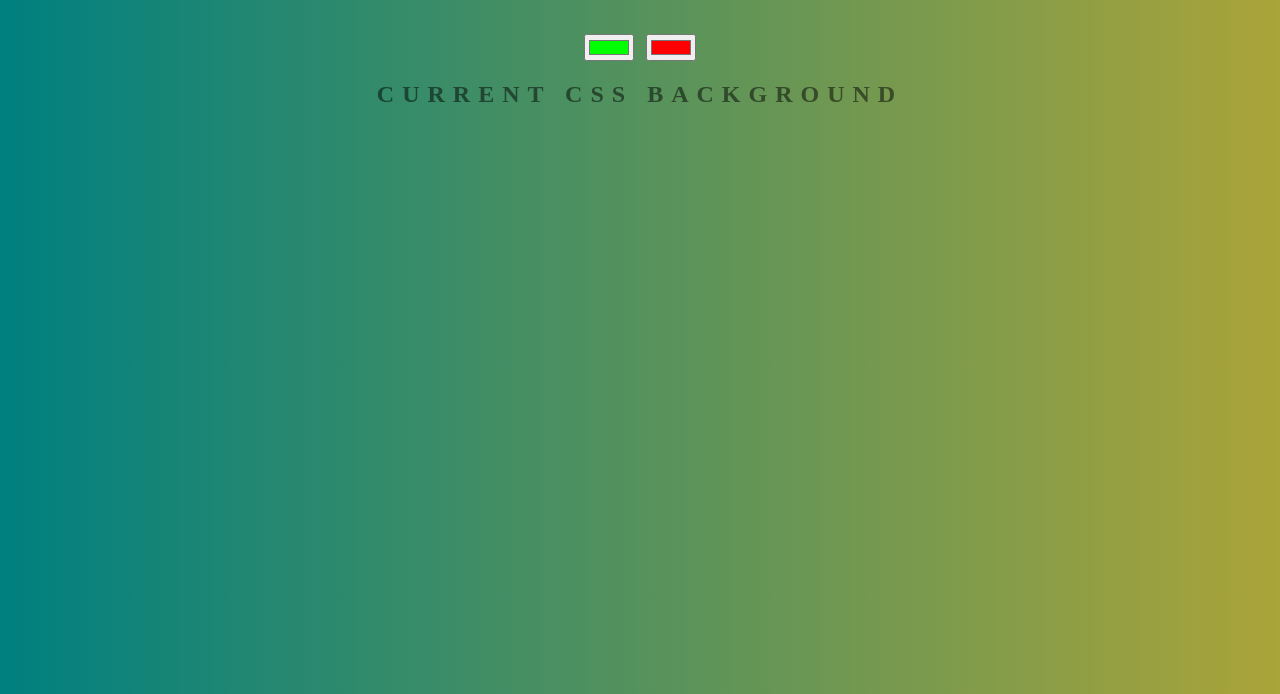
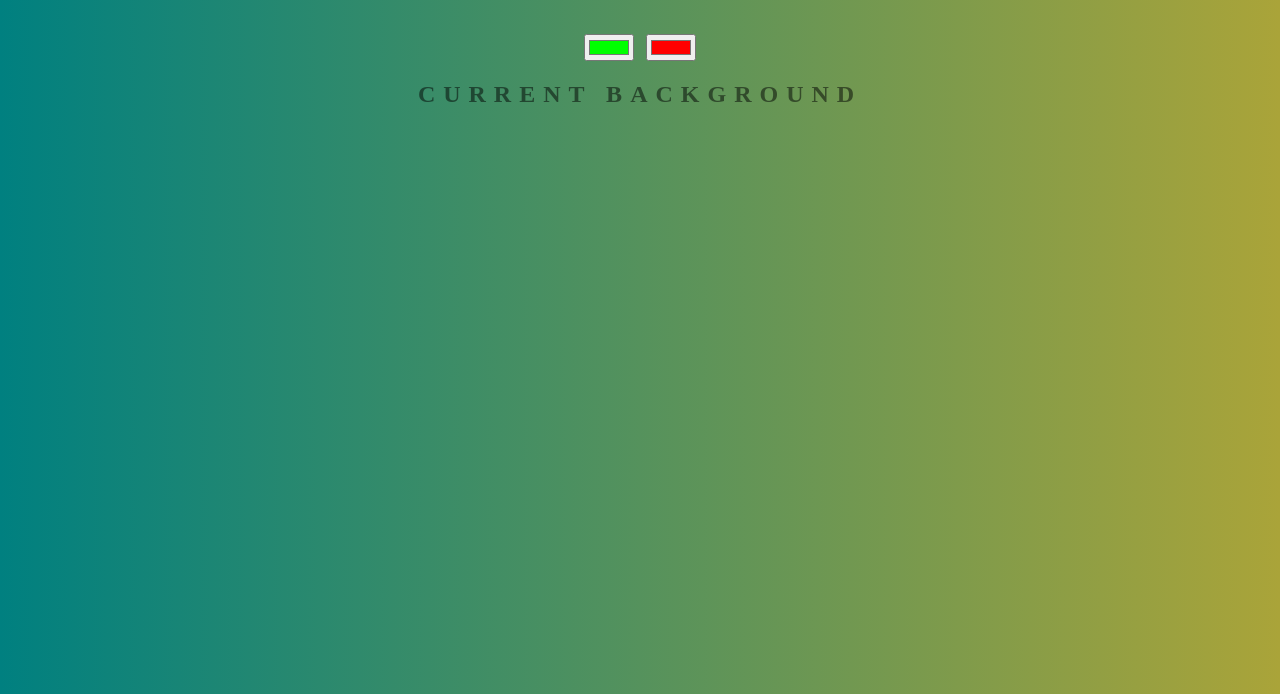
Before and after one commit to dev1110/background-generator, a plain HTML site: page index.html in a window 1280 px wide. Shown: the part 106-800 px from the top of the page. Drawn offline with Linux system fonts and the light colour scheme.

Commit message:
changing h2

```diff
--- a/index.html
+++ b/index.html
@@ -11,7 +11,7 @@
 	<input type="color" name="color1" class="color1" value="#00ff00">
 	<input type="color" name="color2" class="color2" value="#ff0000">
 
-	<h2>Current CSS Background</h2>
+	<h2>Current Background</h2>
 	<h3></h3>
 
 	<script type="text/javascript" src="script.js"></script>
```
